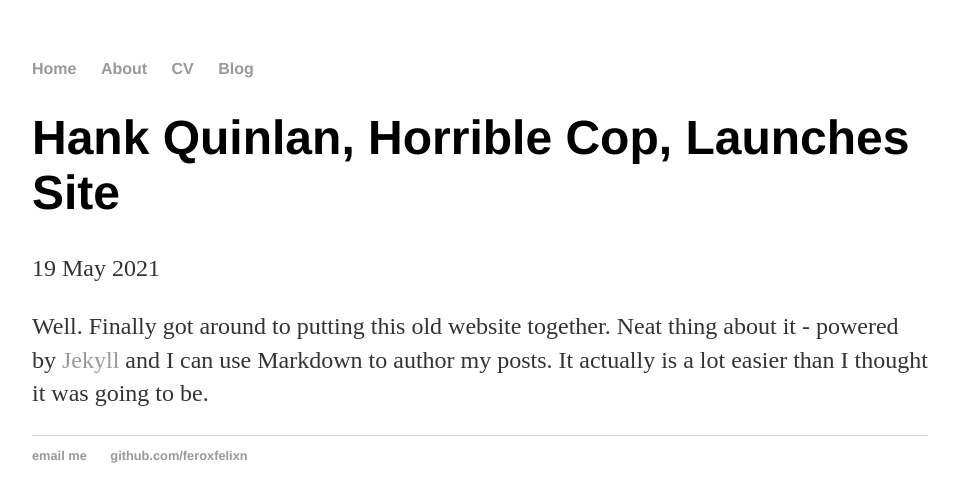
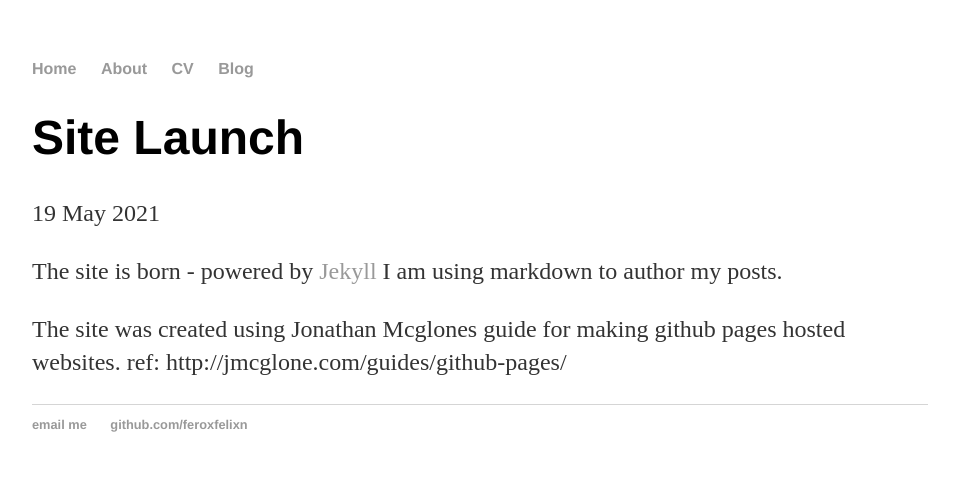
Before and after one commit to Feroxfelix/feroxfelix.github.io, a Jekyll site: the page built from _posts/2021-05-19-ferox-felix-site-launch.md, in a window 1280 px wide. Shown: the top 502 px of the page, without its empty margins (160-1119 px from the left). Built offline with Jekyll 4.4.1, drawn with Linux system fonts in a browser that asks for light colours.

Commit message:
Update 2021-05-19-ferox-felix-site-launch.md

```diff
--- a/_posts/2021-05-19-ferox-felix-site-launch.md
+++ b/_posts/2021-05-19-ferox-felix-site-launch.md
@@ -1,7 +1,11 @@
 ---
 layout: post
-title: "Hank Quinlan, Horrible Cop, Launches Site"
+title: "Site Launch"
 date: 2021-05-19
 ---
 
-Well. Finally got around to putting this old website together. Neat thing about it - powered by [Jekyll](http://jekyllrb.com) and I can use Markdown to author my posts. It actually is a lot easier than I thought it was going to be.
+The site is born - powered by [Jekyll](http://jekyllrb.com)
+I am using markdown to author my posts.
+
+The site was created using Jonathan Mcglones guide for making github pages hosted websites.
+ref: http://jmcglone.com/guides/github-pages/
```
